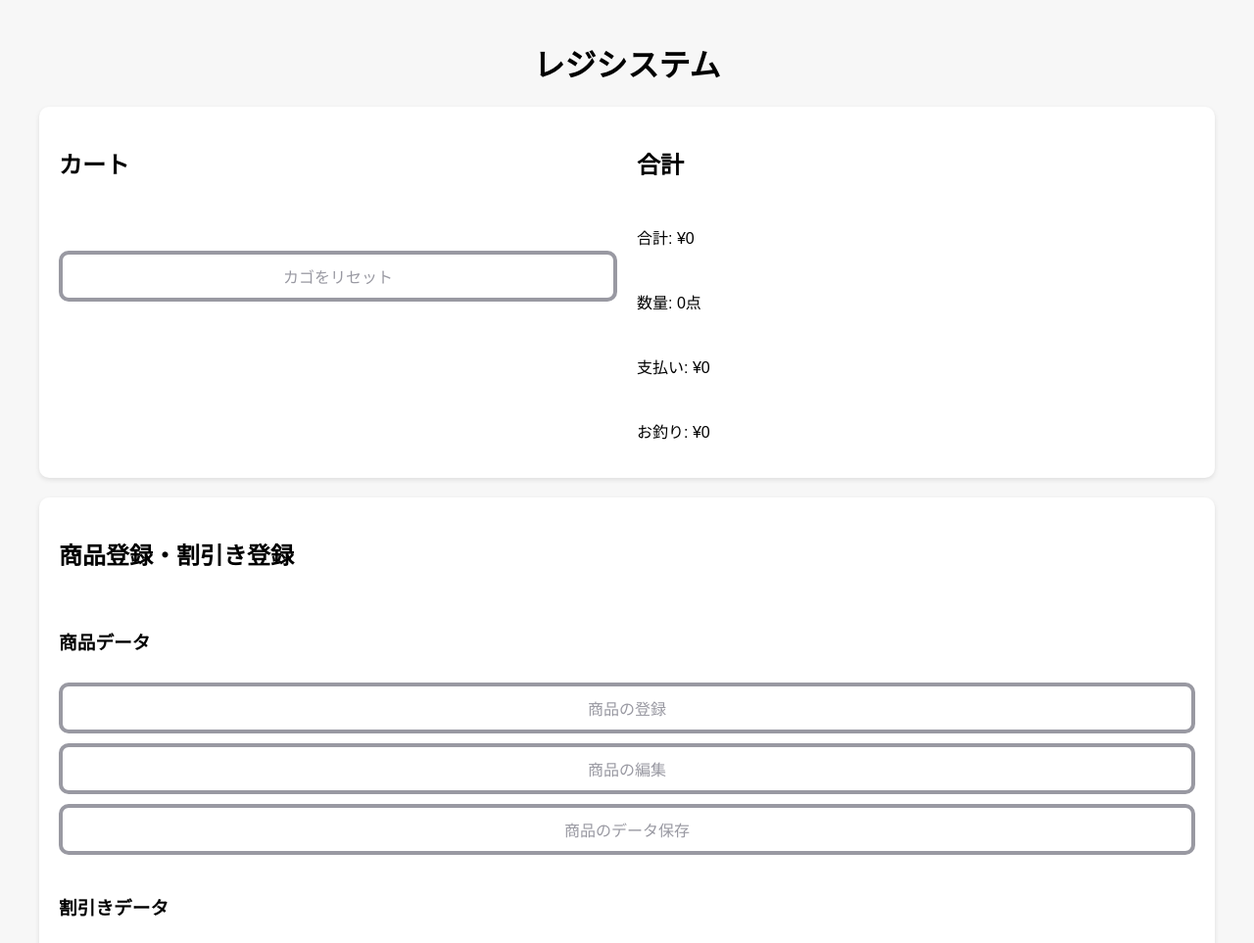
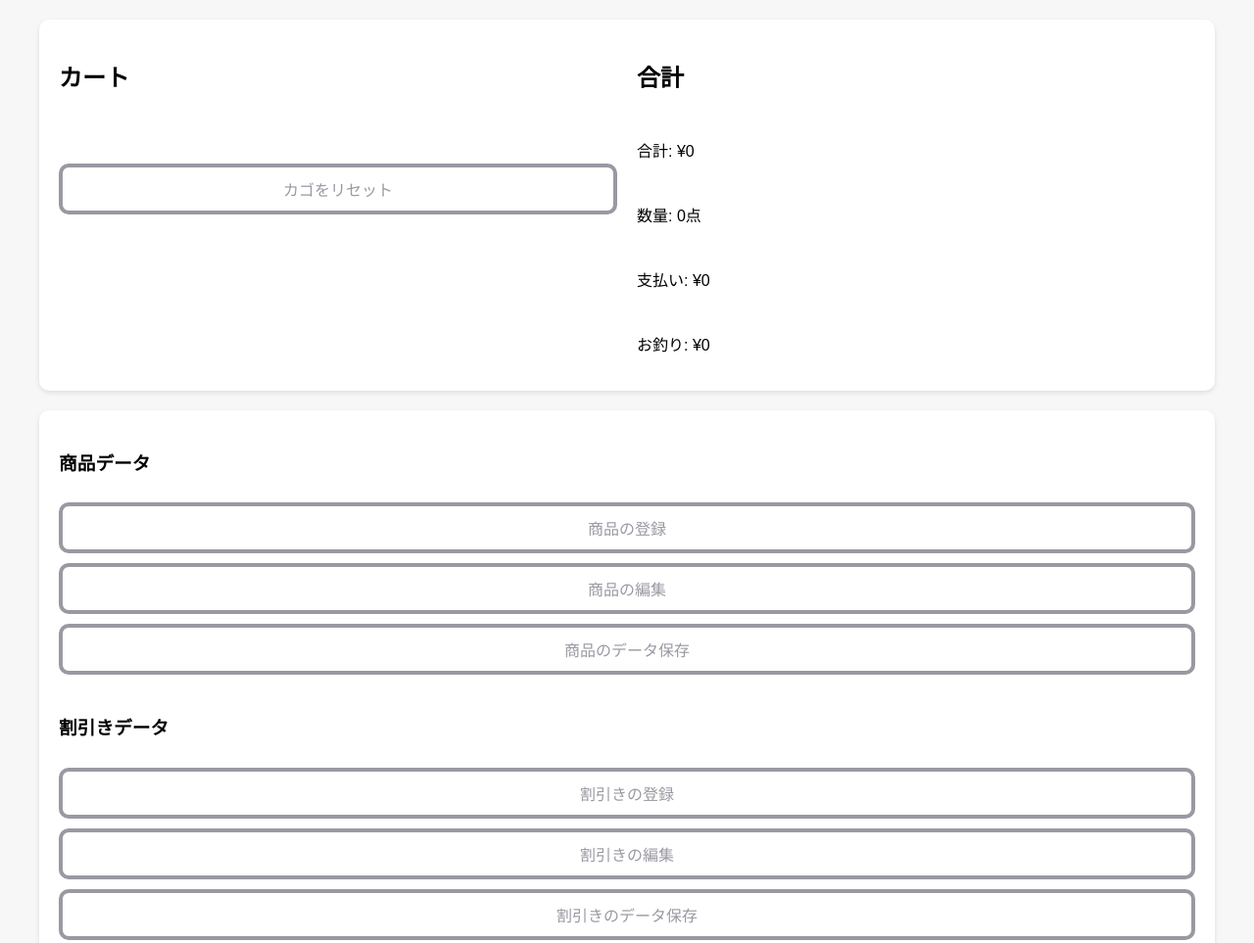
Before and after one commit to tamapiko/register, a plain HTML site: page index.html in a window 1280 px wide. Shown: the top 963 px of the page at 98% size. Drawn offline with Linux system fonts and the light colour scheme; a web font is replaced by a local one.

Commit message:
Update index.html

```diff
--- a/index.html
+++ b/index.html
@@ -9,7 +9,6 @@
 </head>
 <body>
     <div class="container">
-        <h1>レジシステム</h1>
         <div class="main-panel">
             <div id="cart-and-totals" class="panel">
                 <div id="cart">
@@ -27,9 +26,8 @@
                     <p id="change">お釣り: ¥0</p>
                 </div>
             </div>
-            <div id="controls">
+            <div id="controls" class="panel">
                 <div class="section">
-                    <h2>商品登録・割引き登録</h2>
                     <div class="subsection">
                         <h3>商品データ</h3>
                         <button id="add-product">商品の登録</button>
```
